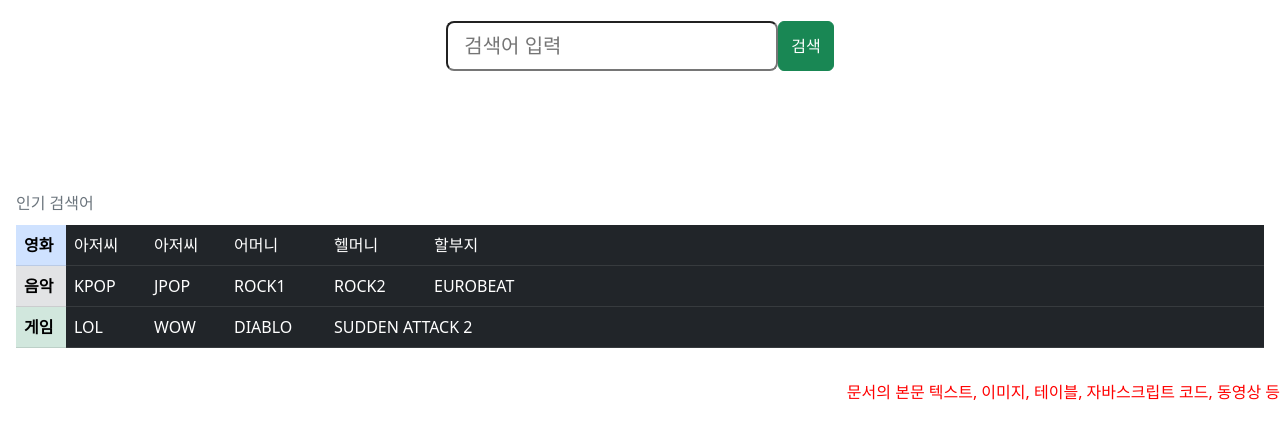
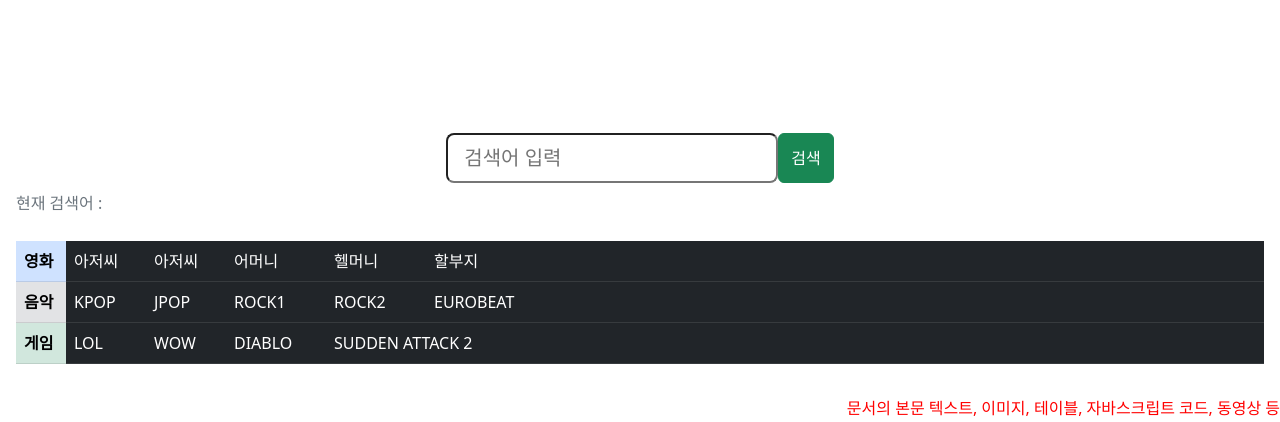
Before and after one commit to leo09121/web-20221011, a plain HTML site: page index.html in a window 1280 px wide. Shown: the part 383-805 px from the top of the page. Drawn offline with nearby package versions, Linux system fonts and the light colour scheme.

Commit message:
자바웹프로그래밍 5주차

```diff
--- a/index.html
+++ b/index.html
@@ -67,38 +67,41 @@
 		<br> <! br은 줄 바꿈입니다.>
             <div style="text-align:center" class="mx-auto">
                 <a href="https://www.google.co.kr/?hl=ko" target="_blank"><img src="img/gogle.png" class="img fluid" alt="구글이미지"></a>
+
+
+
             </div>
 
 
         <! img 태그는 이미지를 삽입합니다. src=경로, 이미지 깨지면 alt 출력>
 	<br> <! br은 줄 바꿈입니다.>
 
-        <!-- <div style="text-align:center">
-    검색 :<input type="text" name="search" size="55" value=""><button id= "search_btn" type="buttton">검색</button>
 
-       </div> -->
-     <form action="https://www.google.co.kr/search" method="GET" target="_blank">
-            <div class="d-flex justify-content-center">
+<br><br><br><br>
 
+      <div class="w-auto p-3" style="background-color: #;">
+        <!--<table class="table table-striped table-bordered table-hover"> -->
+        <table class="table table-dark table-hover">
+
+            <form action="https://www.google.co.kr/search" method="GET" target="_blank">
+
+                <div class="d-flex justify-content-center form-group">
                 <mx-auto>
-
-                    <input name="query" type="text" class="form-control-lg" placeholder="검색어 입력" aria-label="search" aria-describedby="search_btn">
+                    <input name="query" type="text" class="form-control-lg" placeholder="검색어 입력" aria-label="search" aria-describedby="search_btn" id="search_txt">
                 </mx-auto>
                 <button class="btn btn-success" type="submit" id="search_btn">검색</button>
+          <caption align="top">현재 검색어 : <p id="search_message">
 
+</p></caption>
 
-         </div>
-
+                </div>
         </form>
 
 
-    <br><br><br><br>
 
-      <div class="w-auto p-3" style="background-color: #;">
-        <!-- <table class="table table-striped table-bordered table-hover"> -->
-        <table class="table table-dark table-hover">
-	<caption align="top">인기 검색어</caption>
-	<tbody class="table-group-divider">
+
+
+            <tbody class="table-group-divider">
                 <tr bgcolor="yellow">
                     <td class="table-primary" width="50"><b>영화</b>
                     </td>
--- a/js/search.js
+++ b/js/search.js
@@ -3,6 +3,6 @@
 function search_message(){
    alert("검색을 수행합니다!");
    let search_str = document.querySelector("#search_txt"); // 변수에 저장
-   document.getElementById("search_message").innerHTML = search_str.value; // 태그에 값 추가
+   document.getElementById("search_message").innerHTML = search_str.value; //태그에 값 추가
    console.log(search_str.value); // 콘솔에 출력
-}
+   }
```
Also changed, not shown: js/basic_test.js (line endings or trailing spaces).
